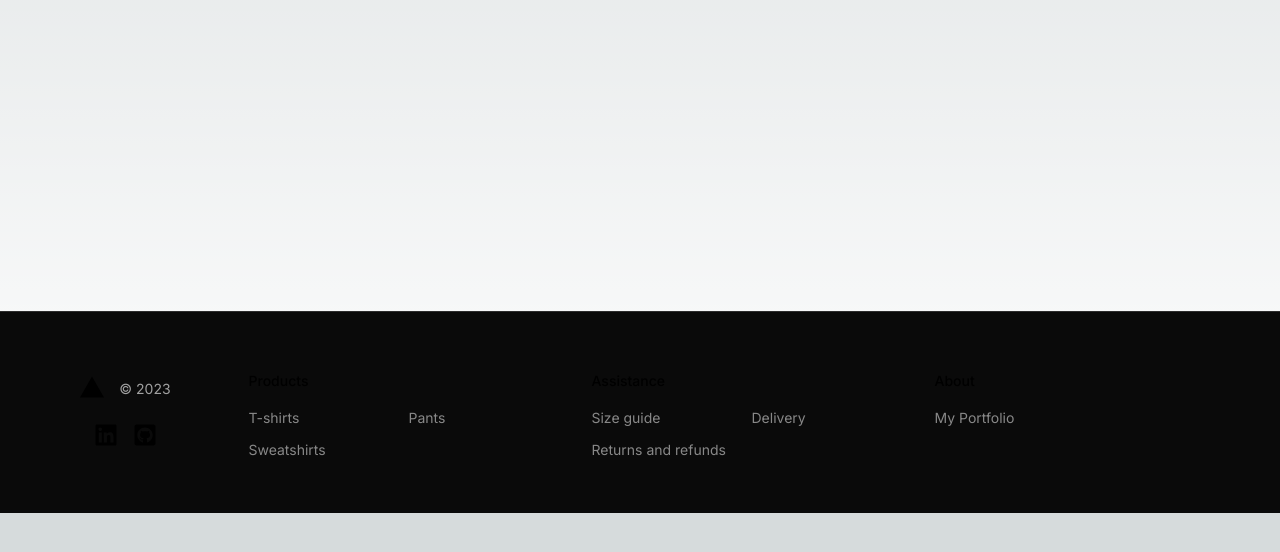
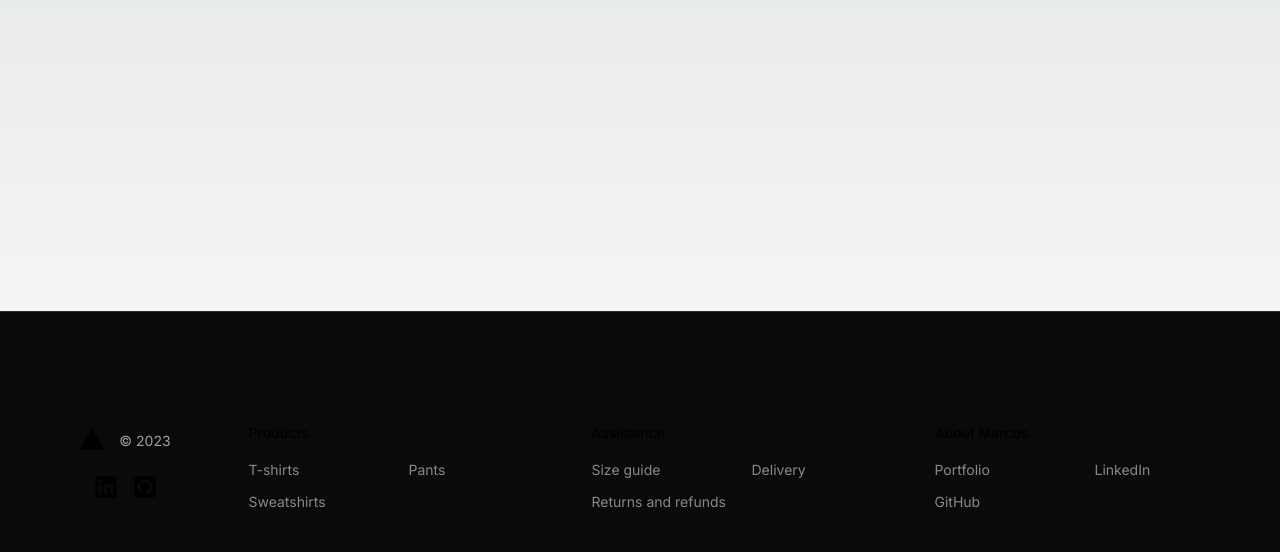
Before and after one commit to benjamin777dev/ecommerce-template, a Next.js app: page / in a window 1280 px wide. Shown: the part 490-1042 px from the top of the page. Before the commit the page ends 1003 px from the top, so only its background shows below. Built offline with nearby package versions, Linux system fonts and the light colour scheme; no server answers; the database is empty.

Commit message:
footer changes

```diff
--- a/src/components/Footer.jsx
+++ b/src/components/Footer.jsx
@@ -41,9 +41,11 @@ export const Footer = () => {
           </ul>
         </div>
         <div className='footer-group'>
-          <h2>About</h2>
+          <h2>About Marcos</h2>
           <ul>
-            <li><Link href="https://portfoliomarcos.com/" target='_blank'>My Portfolio</Link></li>
+            <li><Link href="https://portfoliomarcos.com/" target='_blank'>Portfolio</Link></li>
+            <li><Link href="https://www.linkedin.com/in/marcospenelascamara/" target='_blank'>LinkedIn</Link></li>
+            <li><Link href="https://github.com/MarcosCamara01" target='_blank'>GitHub</Link></li>
           </ul>
         </div>
       </nav>
--- a/src/styles/footer.css
+++ b/src/styles/footer.css
@@ -1,5 +1,5 @@
 footer {
-    padding: 48px 24px;
+    padding: 100px 24px;
     background-color: #0a0a0a;
     border-top: 1px solid hsla(0,0%,100%,.14);
 }
```
